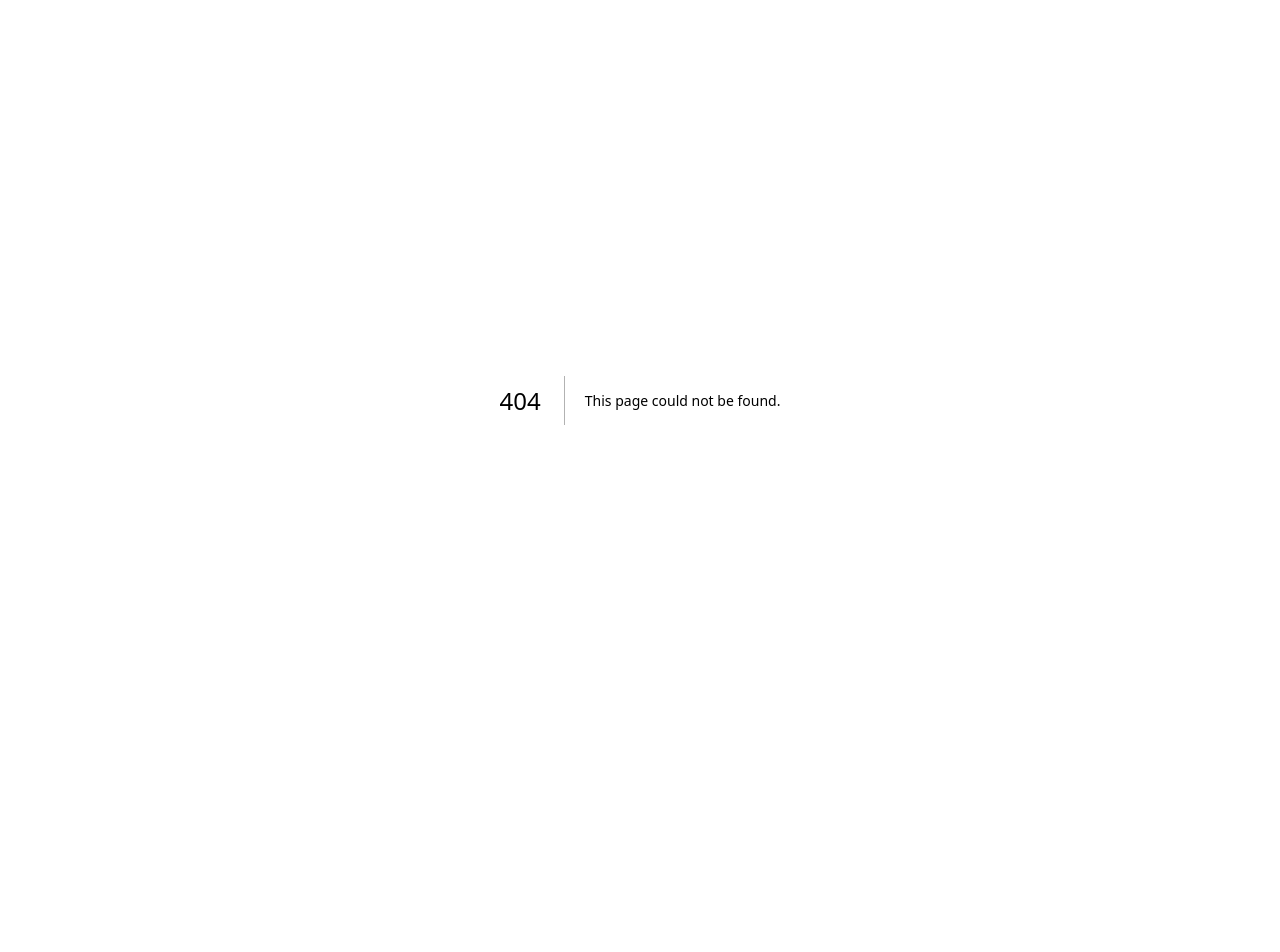
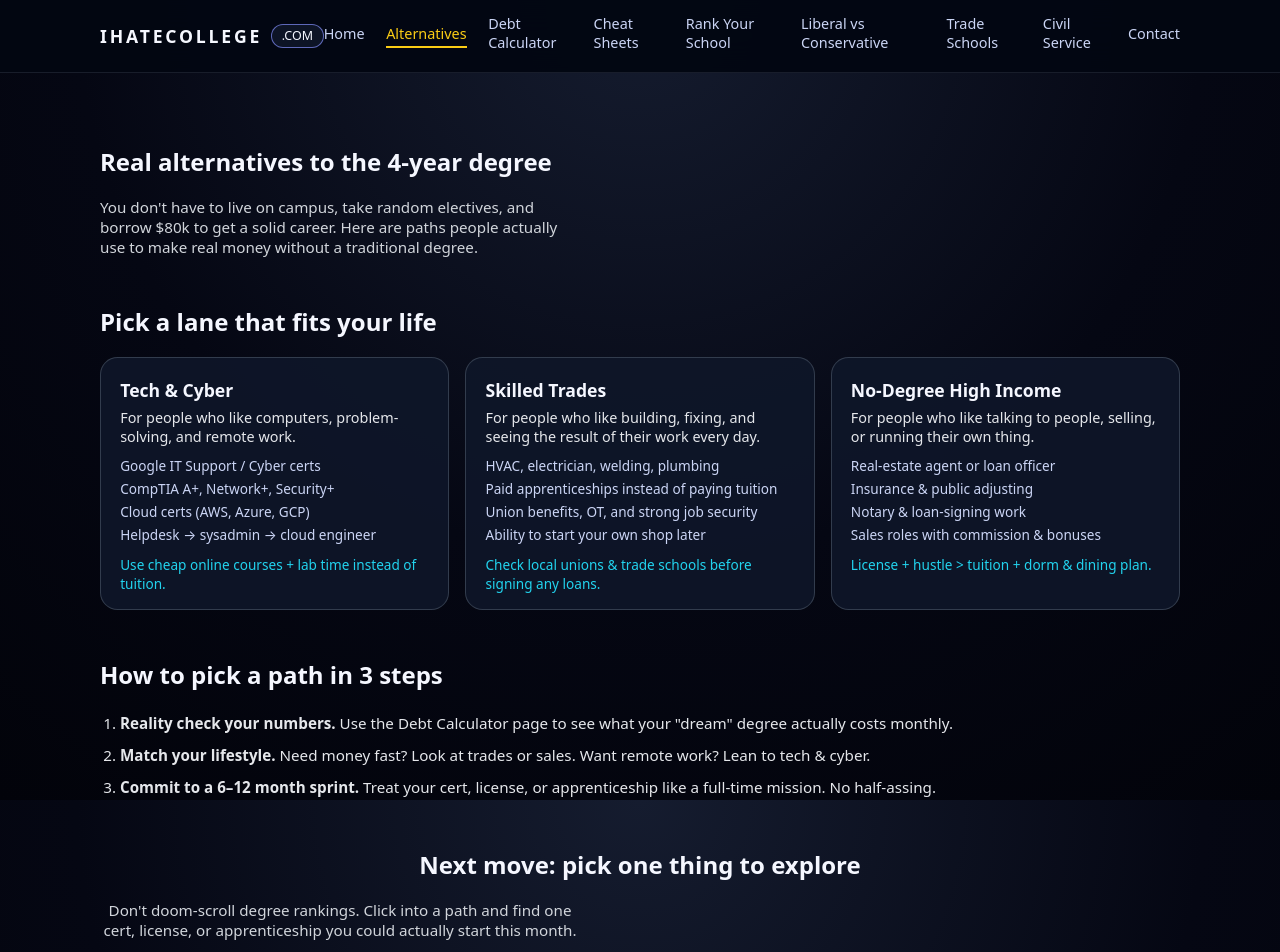
Before and after one commit to placebetsai/Ihatecollege, a Next.js app: page /alternatives in a window 1280 px wide. Before the commit this address had no page. Shown: the top 952 px of the page. Before the commit the page ends 800 px from the top, so only its background shows below. Built offline with nearby package versions, Linux system fonts and the light colour scheme.

Commit message:
Update and rename Alternatives.js to alternatives.js

```diff
--- /dev/null
+++ b/pages/alternatives.js
@@ -0,0 +1,117 @@
+// pages/alternatives.js
+import Layout from "../components/Layout";
+
+export default function AlternativesPage() {
+  return (
+    <Layout title="Alternatives to the 4-year degree">
+      {/* Intro */}
+      <section className="section">
+        <h1 className="section-title">
+          Real alternatives to the 4-year degree
+        </h1>
+        <p className="section-subtitle">
+          You don&apos;t have to live on campus, take random electives, and
+          borrow $80k to get a solid career. Here are paths people actually use
+          to make real money without a traditional degree.
+        </p>
+      </section>
+
+      {/* Paths grid – reuse same card styles as homepage */}
+      <section className="section">
+        <h2 className="section-title">Pick a lane that fits your life</h2>
+
+        <div className="path-grid">
+          <div className="path-card">
+            <h3>Tech &amp; Cyber</h3>
+            <p className="path-body">
+              For people who like computers, problem-solving, and remote work.
+            </p>
+            <ul className="path-list">
+              <li>Google IT Support / Cyber certs</li>
+              <li>CompTIA A+, Network+, Security+</li>
+              <li>Cloud certs (AWS, Azure, GCP)</li>
+              <li>Helpdesk → sysadmin → cloud engineer</li>
+            </ul>
+            <p className="path-link">
+              Use cheap online courses + lab time instead of tuition.
+            </p>
+          </div>
+
+          <div className="path-card">
+            <h3>Skilled Trades</h3>
+            <p className="path-body">
+              For people who like building, fixing, and seeing the result of
+              their work every day.
+            </p>
+            <ul className="path-list">
+              <li>HVAC, electrician, welding, plumbing</li>
+              <li>Paid apprenticeships instead of paying tuition</li>
+              <li>Union benefits, OT, and strong job security</li>
+              <li>Ability to start your own shop later</li>
+            </ul>
+            <p className="path-link">
+              Check local unions &amp; trade schools before signing any loans.
+            </p>
+          </div>
+
+          <div className="path-card">
+            <h3>No-Degree High Income</h3>
+            <p className="path-body">
+              For people who like talking to people, selling, or running their
+              own thing.
+            </p>
+            <ul className="path-list">
+              <li>Real-estate agent or loan officer</li>
+              <li>Insurance &amp; public adjusting</li>
+              <li>Notary &amp; loan-signing work</li>
+              <li>Sales roles with commission &amp; bonuses</li>
+            </ul>
+            <p className="path-link">
+              License + hustle &gt; tuition + dorm &amp; dining plan.
+            </p>
+          </div>
+        </div>
+      </section>
+
+      {/* Simple 3–step guide */}
+      <section className="section">
+        <h2 className="section-title">How to pick a path in 3 steps</h2>
+        <ol className="steps-list">
+          <li>
+            <strong>Reality check your numbers.</strong> Use the Debt Calculator
+            page to see what your &quot;dream&quot; degree actually costs
+            monthly.
+          </li>
+          <li>
+            <strong>Match your lifestyle.</strong> Need money fast? Look at
+            trades or sales. Want remote work? Lean to tech &amp; cyber.
+          </li>
+          <li>
+            <strong>Commit to a 6–12 month sprint.</strong> Treat your cert,
+            license, or apprenticeship like a full-time mission. No half-assing.
+          </li>
+        </ol>
+      </section>
+
+      {/* CTA */}
+      <section className="section section-cta">
+        <h2 className="section-title">Next move: pick one thing to explore</h2>
+        <p className="section-subtitle">
+          Don&apos;t doom-scroll degree rankings. Click into a path and find one
+          cert, license, or apprenticeship you could actually start this month.
+        </p>
+        <div className="cta-buttons">
+          <a href="/trade-schools" className="btn btn-pill">
+            Explore trade schools
+          </a>
+          <a href="/cheat-sheets" className="btn btn-pill">
+            See cheat sheets
+          </a>
+          <a href="/debt-calculator" className="btn btn-pill">
+            Run the debt calculator
+          </a>
+        </div>
+      </section>
+    </Layout>
+  );
+              }
```
Also changed, not shown: pages/Alternatives.js (deleted, +0 -41 lines).
